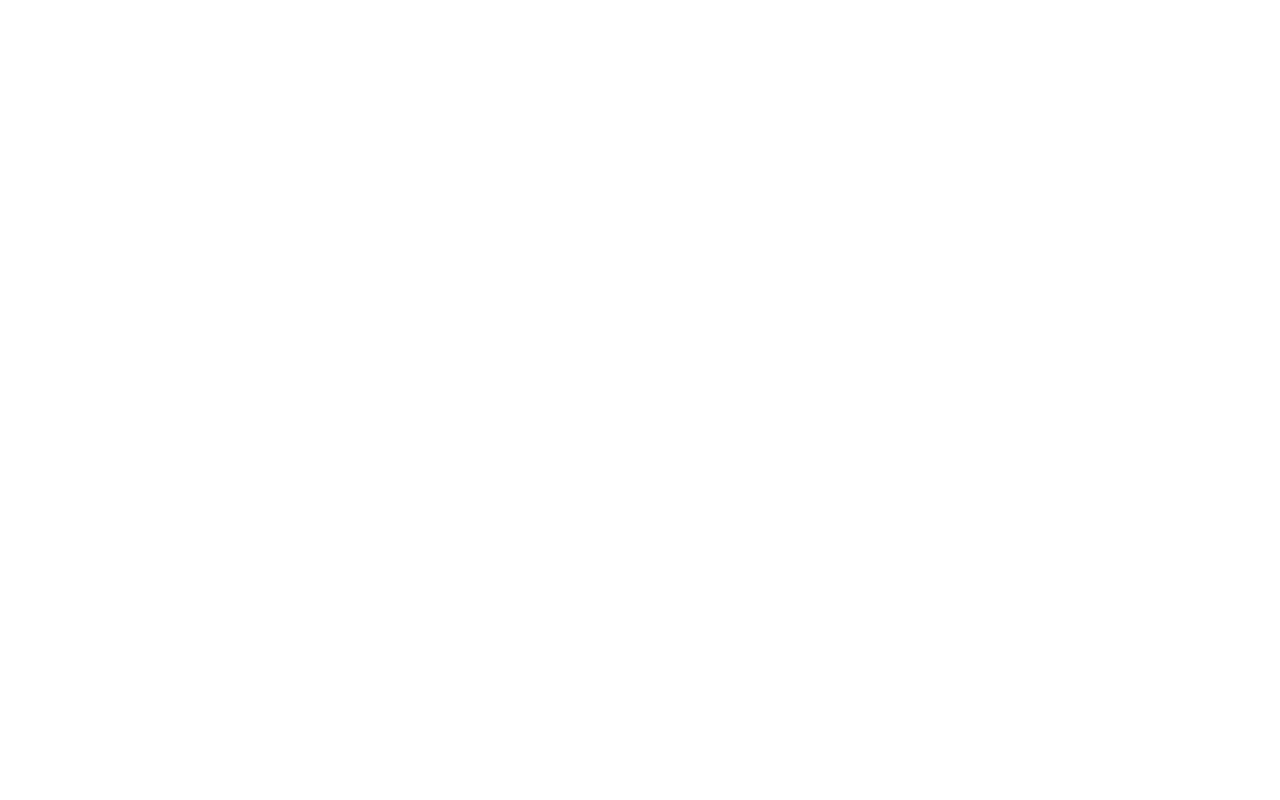
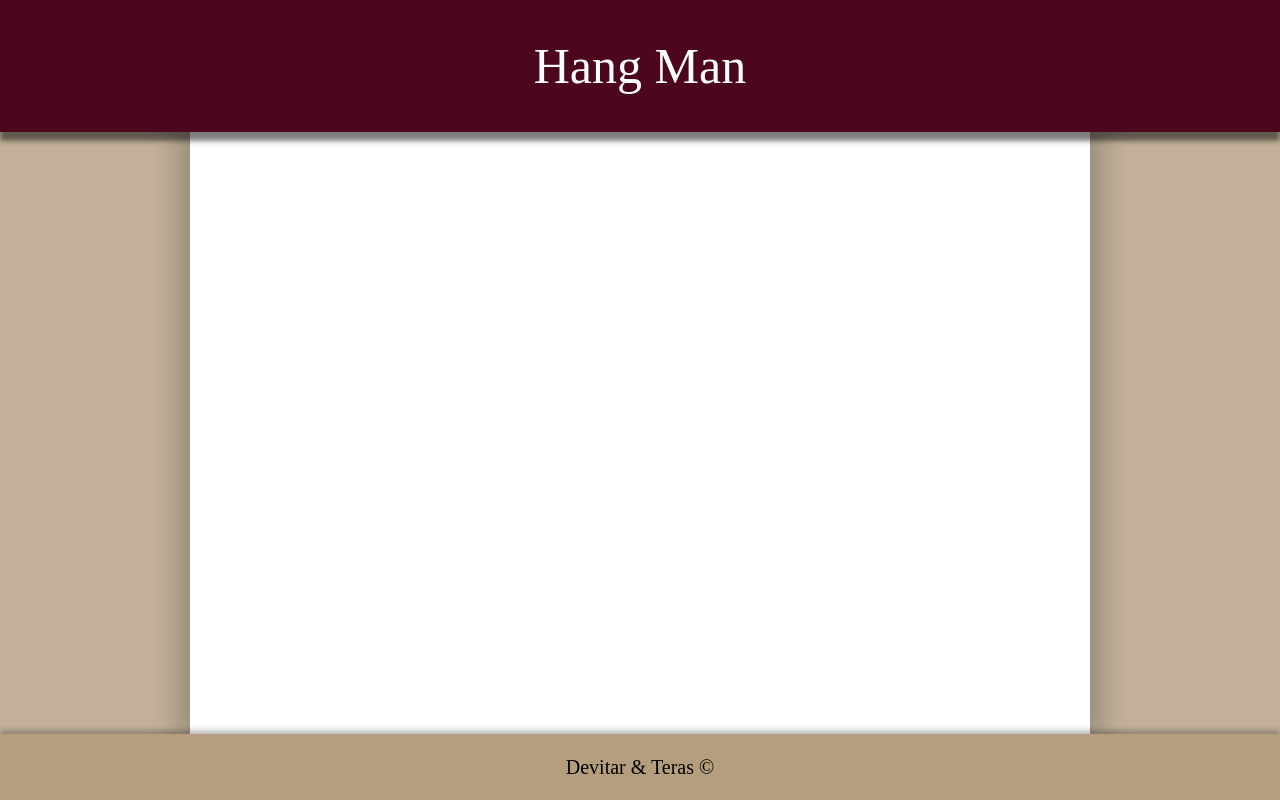
Before and after one commit to Teras43/Hang-Man, a plain HTML site: page index.html in a window 1280 px wide. Drawn offline with nearby package versions, Linux system fonts and the light colour scheme.

Commit message:
Layout of game

```diff
--- a/index.html
+++ b/index.html
@@ -1,11 +1,24 @@
 <!DOCTYPE html>
 <html lang="en">
+
 <head>
     <meta charset="UTF-8">
     <meta name="viewport" content="width=device-width, initial-scale=1.0">
+    <script src="http://code.jquery.com/jquery-3.5.1.slim.min.js"
+        integrity="sha256-4+XzXVhsDmqanXGHaHvgh1gMQKX40OUvDEBTu8JcmNs=" crossorigin="anonymous"></script>
+    <script defer src="./main.js"></script>
+    <link href="./styles.css" rel="stylesheet" />
     <title>Hang Man</title>
 </head>
+
 <body>
+    <div class="page_header">Hang Man</div>
+    <div class="page_content">
+        <div class="page_side"></div>
+        <div class="game"></div>
+        <div class="page_side"></div>
+    </div>
+    <footer class="page_footer">Devitar & Teras &copy;</footer>
+</body>
 
-</body>
 </html>
--- /dev/null
+++ b/styles.css
@@ -0,0 +1,48 @@
+body {
+    margin: 0;
+}
+
+.page_header {
+    position: relative;
+    width: 100vw;
+    height: 16.5vh;
+    text-align: center;
+    line-height: 16.5vh;
+    font-size: 50px;
+    background: #4c061d;
+    color: #fff;
+    box-shadow: 0px 9px 5px 0px rgba(0, 0, 0, 0.5);
+    z-index: 10;
+}
+
+.page_content {
+    display: flex;
+    height: 75.25vh;
+    width: 100vw;
+    z-index: 0;
+}
+
+.page_side {
+    flex: 1;
+    background: #c3b299;
+}
+
+.game {
+    flex: 5;
+    position: relative;
+    max-width: 900px;
+    box-shadow: 0px 0px 30px 10px rgb(0, 0, 0, 0.25);
+    z-index: 9;
+}
+
+.page_footer {
+    position: relative;
+    height: 8.25vh;
+    width: 100vw;
+    font-size: 20px;
+    text-align: center;
+    line-height: 8.25vh;
+    background: #b49e7e;
+    box-shadow: 0px -4px 5px 0px rgba(0, 0, 0, 0.25);
+    z-index: 10;
+}
```
Also changed, not shown: main.js (added).
